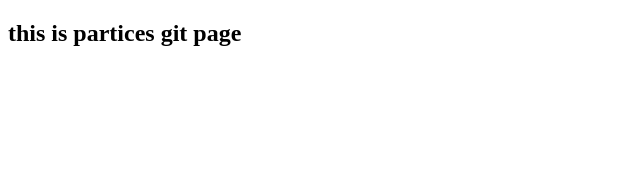
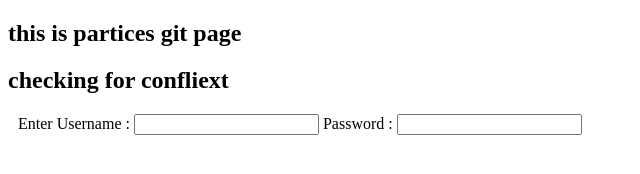
Before and after one commit to Alwinhemesh/git1, a plain HTML site: page index.html in a window 1280 px wide. Shown: the whole page, without its empty margins (0-640 px from the left). Drawn offline with Linux system fonts and the light colour scheme.

Commit message:
basic form

```diff
--- a/index.html
+++ b/index.html
@@ -5,8 +5,16 @@
     <meta name="viewport" content="width=device-width, initial-scale=1.0">
     <title>Document</title>
     <h2>this is partices git page</h2>
+
 </head>
 <body>
+    <h2>checking for confliext</h2>
+    <form style="margin: 10px" style="border: 2px;" style="background-color: beige;">
+        <lable>Enter Username :</lable>
+        <input type="text">
+        <label>Password :</label>
+        <input type="password">
+    </form>
 
 </body>
 </html>
```
